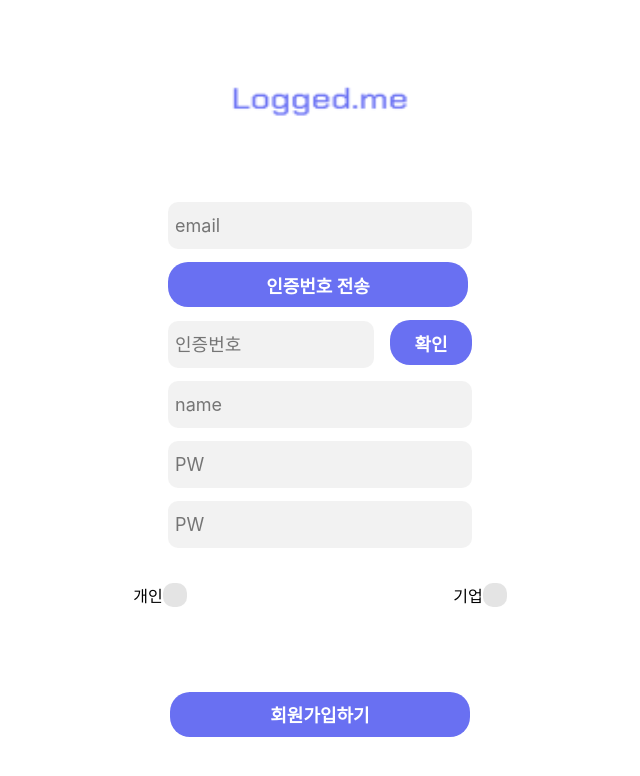
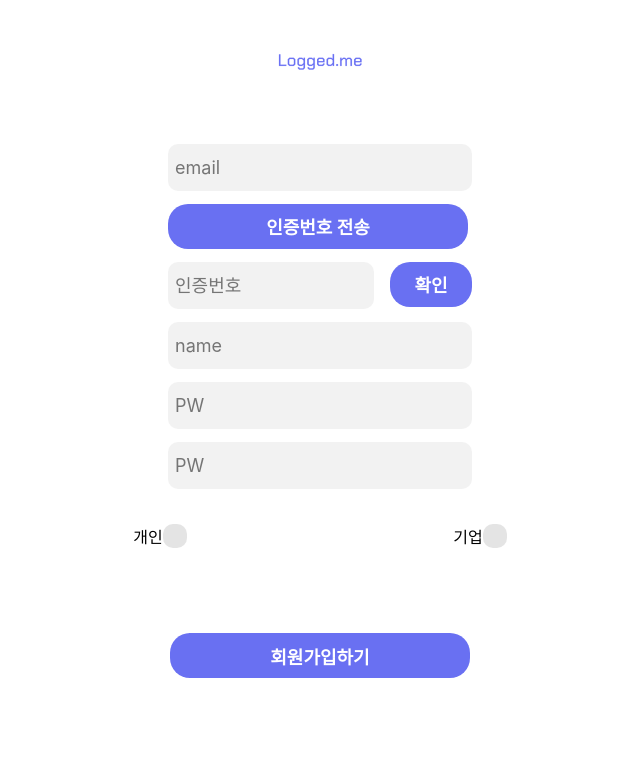
Before and after one commit to loggedme/loggedme.github.io, a plain HTML site: page html/signup.html in a window 1280 px wide. Shown: the whole page, without its empty margins (320-960 px from the left). Drawn offline with nearby package versions, Linux system fonts and the light colour scheme.

Commit message:
Deisgn: flex 값 조정

```diff
--- a/css/signup.css
+++ b/css/signup.css
@@ -16,18 +16,26 @@ body {
 }
 
 .signup_header {
-  width: 13.875rem;
-  height: 4.875rem;
-  flex-shrink: 0;
+  width: 100%;
   display: flex;
-  justify-content: center;
+  flex-direction: column;
   align-items: center;
-  margin-bottom: 2.44rem;
+  justify-items: center;
+  position: absolute;
+  top: 0;
+  padding: 3.31rem 0rem;
 }
 
+.signup_header_goback_btn {
+  width: 1.25rem;
+  height: 0.78125rem;
+  position: absolute;
+  left: 0;
+  margin-left: 2.69rem;
+}
 .signup_header_logo {
-  width: 11.0625rem;
-  height: 2.0625rem;
+  width: 5.3125rem;
+  height: 1.1875rem;
 }
 
 .signup_input_wrap {
```
